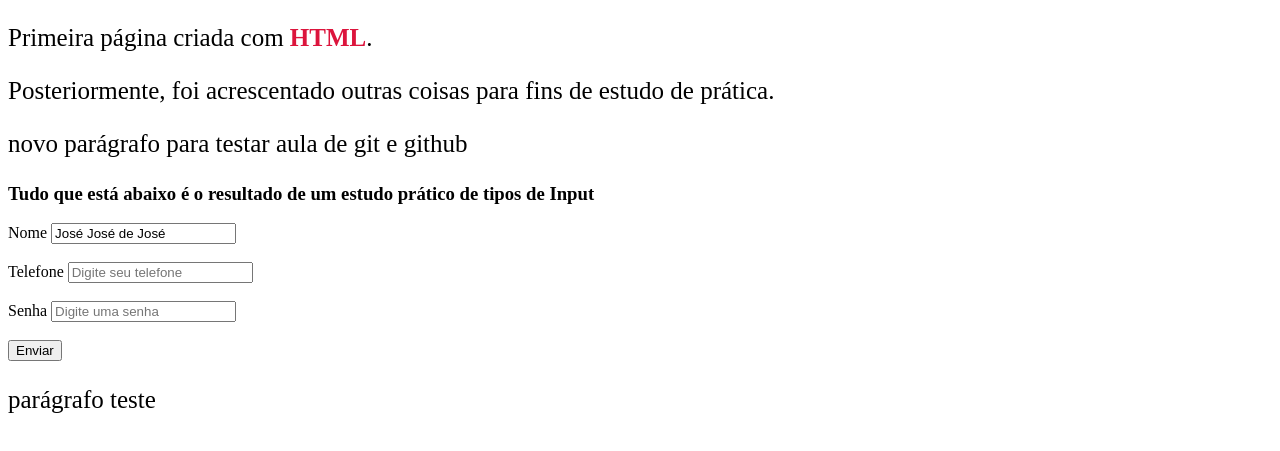
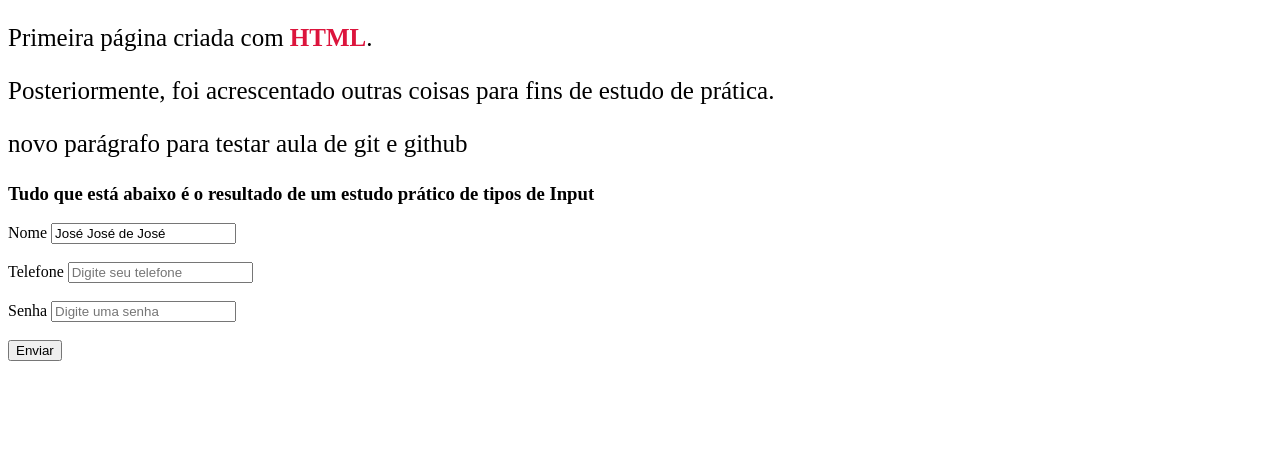
Before and after one commit to RogerioCosta88/dev-quest-html-basico-primeira-pagina, a plain HTML site: page index.html in a window 1280 px wide. Shown: the part 77-528 px from the top of the page. Drawn offline with Linux system fonts and the light colour scheme.

Commit message:
removo o parágrafo teste

```diff
--- a/index.html
+++ b/index.html
@@ -35,6 +35,5 @@
 
     <input type="submit" value="Enviar">
 
-    <p>parágrafo teste</p>
   </body>
 </html>
```
